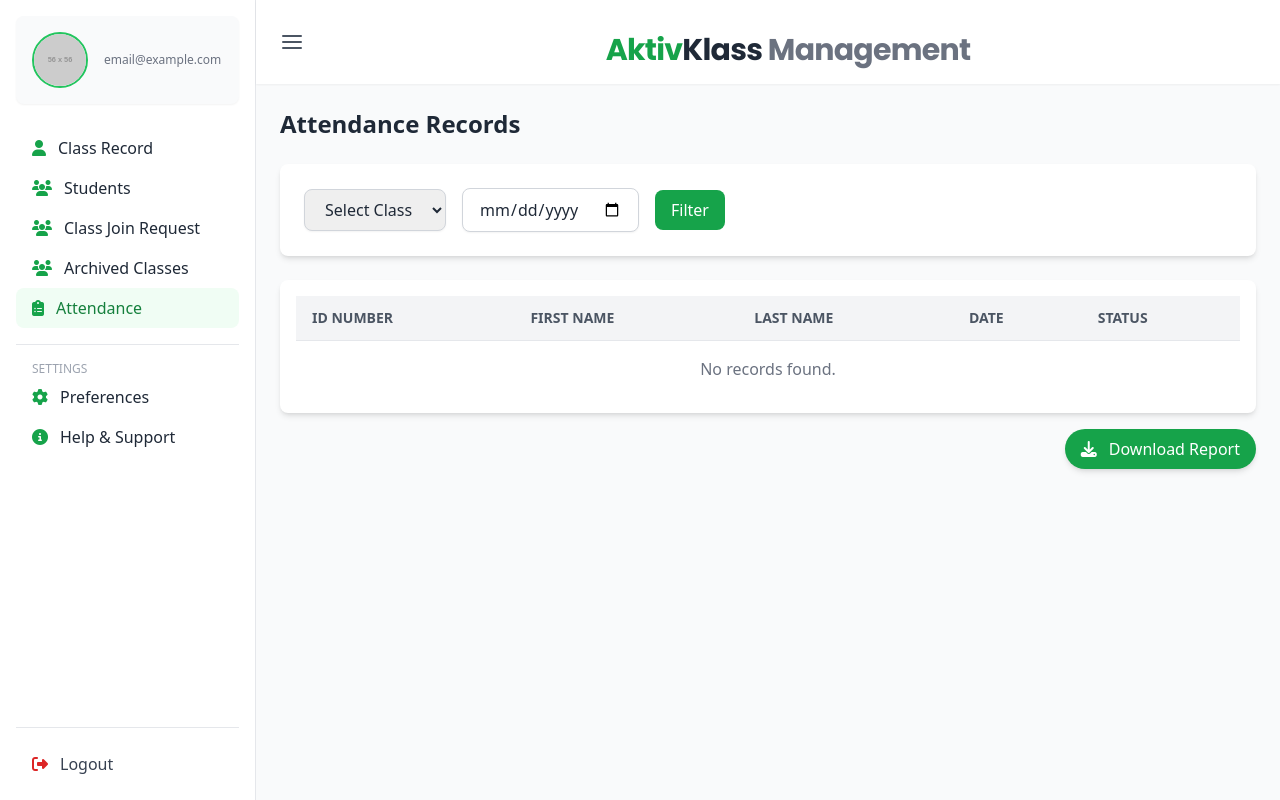
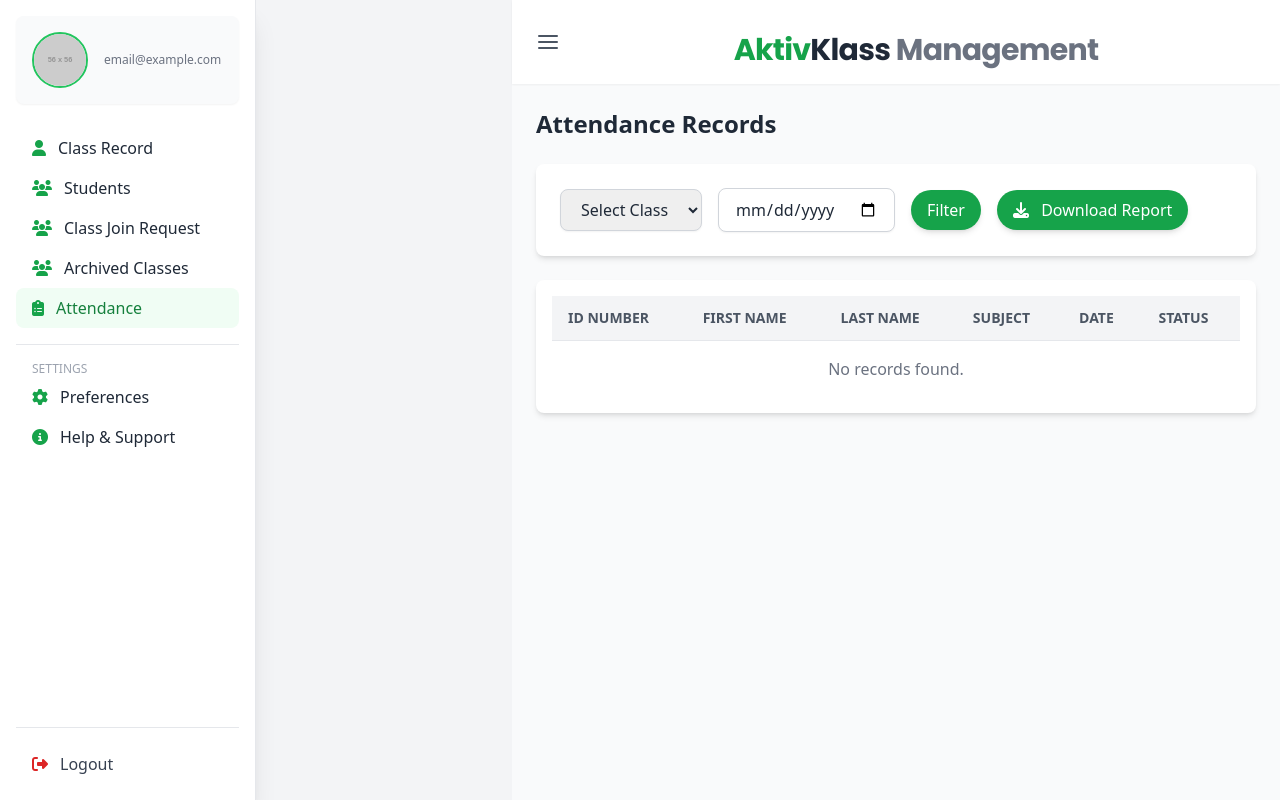
Before and after one commit to jomeamparo/aktivklass_csit327_g01, a Django app: page /faculty_attendance/ in a window 1280 px wide. Run offline with Django 5.2, Linux system fonts and the light colour scheme; grey boxes labelled with a size stand in for pictures from a placeholder-image service; some libraries are stand-ins or nearby versions.

Commit message:
feature(edit):update code

```diff
--- a/aktivklass/urls.py
+++ b/aktivklass/urls.py
@@ -17,6 +17,7 @@
 from django.contrib import admin
 from django.urls import include, path
 from django.urls import path, include
+from core.views import faculty_attendance_view
 
 urlpatterns = [
     path('admin/', admin.site.urls),
@@ -33,4 +34,7 @@
     path('class_join_request/', include('class_join_request.urls')),
     path('notifications/', include('notifications.urls')),
     path('faculty_attendance/', include('faculty_attendance.urls')),
+
+       path('faculty_attendance/', faculty_attendance_view, name='faculty_attendance'),
+
 ]
--- a/templates/faculty_attendance/faculty_attendance.html
+++ b/templates/faculty_attendance/faculty_attendance.html
@@ -11,8 +11,8 @@
 </head>
 <body class="min-h-screen bg-gray-100 font-sans antialiased text-gray-800">
     <div class="flex h-screen overflow-hidden">
-    <!-- Sidebar -->
-    <aside id="sidebar" class="w-64 bg-white shadow-xl border-r border-gray-200 p-4 flex flex-col transition-all duration-300 ease-in-out">
+
+        <aside id="sidebar" class="hidden md:flex w-64 bg-white shadow-xl border-r border-gray-200 p-4 flex-col transition-all duration-300 ease-in-out fixed md:relative z-40 h-full">
             <div class="flex items-center space-x-4 p-4 rounded-lg bg-gray-50 shadow-sm mb-6">
                 <img src="https://placehold.co/56x56/f0f0f0/333?text=P" alt="Profile Photo" class="w-14 h-14 rounded-full border-2 border-green-500 object-cover" />
                 <div>
@@ -36,8 +36,7 @@
             </div>
         </aside>
 
-    <!-- Main Content -->
-    <div id="mainContent" class="flex-1 flex flex-col bg-gray-50 transition-all duration-300 ease-in-out">
+        <div id="mainContent" class="md:ml-64 flex-1 flex flex-col bg-gray-50 transition-all duration-300 ease-in-out">
             <header class="bg-white shadow-sm p-4 flex items-center justify-between">
                 <button id="toggleSidebar" class="p-2 rounded-md hover:bg-gray-100 focus:outline-none focus:ring-2 focus:ring-green-500">
                     <svg class="w-6 h-6 text-gray-600" fill="none" stroke="currentColor" stroke-width="2" stroke-linecap="round" stroke-linejoin="round">
@@ -55,29 +54,32 @@
                 <div></div>
             </header>
 
-      <!-- Page Content -->
             <main class="flex-1 p-6 overflow-y-auto">
                 <div class="container mx-auto">
                     <div class="flex justify-between items-center mb-6">
                         <h2 class="text-2xl font-bold text-gray-800">Attendance Records</h2>
                     </div>
 
-          <!-- Filter Form -->
-          <form method="get" class="bg-white p-6 rounded-lg shadow-md mb-6">
-            <div class="flex flex-col sm:flex-row items-start sm:items-center justify-start gap-4">
-              <select name="class" class="filter-dropdown px-4 py-2 border border-gray-300 rounded-lg focus:outline-none focus:ring-2 focus:ring-green-500 shadow-sm">
+                    <form method="get" class="bg-white p-6 rounded-lg shadow-md mb-6 flex flex-col sm:flex-row items-start sm:items-center gap-4">
+                        <select name="subject" class="filter-dropdown px-4 py-2 border border-gray-300 rounded-lg shadow-sm">
                             <option value="">Select Class</option>
-                <option value="OOP" {% if selected_class == "OOP" %}selected{% endif %}>OOP</option>
-                <option value="DSA" {% if selected_class == "DSA" %}selected{% endif %}>DSA</option>
-                <option value="MOBDEV" {% if selected_class == "MOBDEV" %}selected{% endif %}>MOBDEV</option>
-                <option value="IM2" {% if selected_class == "IM2" %}selected{% endif %}>IM2</option>
+                            <option value="OOP" {% if request.GET.subject == 'OOP' %}selected{% endif %}>OOP</option>
+                            <option value="DSA" {% if request.GET.subject == 'DSA' %}selected{% endif %}>DSA</option>
+                            <option value="IM2" {% if request.GET.subject == 'IM2' %}selected{% endif %}>IM2</option>
+                            <option value="DA" {% if request.GET.subject == 'DA' %}selected{% endif %}>DA</option>
                         </select>
-              <input type="date" name="date" value="{{ selected_date }}" class="filter-date px-4 py-2 border border-gray-300 rounded-lg focus:outline-none focus:ring-2 focus:ring-green-500 shadow-sm">
-              <button type="submit" class="bg-green-600 text-white px-4 py-2 rounded-lg hover:bg-green-700 transition">Filter</button>
-            </div>
+
+                        <input type="date" name="date" class="filter-date px-4 py-2 border border-gray-300 rounded-lg shadow-sm" value="{{ request.GET.date }}">
+
+                        <button type="submit" class="bg-green-600 text-white px-4 py-2 rounded-full hover:bg-green-700 transition shadow-md">
+                            Filter
+                        </button>
+
+                        <button type="submit" name="download" value="1" class="bg-green-600 text-white px-4 py-2 rounded-full hover:bg-green-700 transition shadow-md">
+                            <i class="fas fa-download mr-2"></i> Download Report
+                        </button>
                     </form>
 
-          <!-- Attendance Table -->
                     <div class="overflow-x-auto bg-white p-4 rounded-lg shadow-md">
                         <table class="min-w-full border-collapse">
                             <thead>
@@ -85,33 +87,28 @@
                                     <th class="py-3 px-4 text-left text-gray-600 uppercase text-sm font-semibold border-b border-gray-200">ID Number</th>
                                     <th class="py-3 px-4 text-left text-gray-600 uppercase text-sm font-semibold border-b border-gray-200">First Name</th>
                                     <th class="py-3 px-4 text-left text-gray-600 uppercase text-sm font-semibold border-b border-gray-200">Last Name</th>
+                                    <th class="py-3 px-4 text-left text-gray-600 uppercase text-sm font-semibold border-b border-gray-200">Subject</th>
                                     <th class="py-3 px-4 text-left text-gray-600 uppercase text-sm font-semibold border-b border-gray-200">Date</th>
                                     <th class="py-3 px-4 text-left text-gray-600 uppercase text-sm font-semibold border-b border-gray-200">Status</th>
                                 </tr>
                             </thead>
                             <tbody>
                                 {% for record in records %}
-                <tr class="hover:bg-gray-50">
-                  <td class="py-3 px-4 border-b text-sm text-gray-700">{{ record.id_number }}</td>
-                  <td class="py-3 px-4 border-b text-sm text-gray-700">{{ record.first_name }}</td>
-                  <td class="py-3 px-4 border-b text-sm text-gray-700">{{ record.last_name }}</td>
-                  <td class="py-3 px-4 border-b text-sm text-gray-700">{{ record.date }}</td>
-                  <td class="py-3 px-4 border-b text-sm font-semibold text-green-600">{{ record.status }}</td>
+                                <tr class="hover:bg-gray-50 transition duration-150 ease-in-out">
+                                    <td class="py-3 px-4 border-b border-gray-200 text-sm text-gray-700">{{ record.id_number }}</td>
+                                    <td class="py-3 px-4 border-b border-gray-200 text-sm text-gray-700">{{ record.first_name }}</td>
+                                    <td class="py-3 px-4 border-b border-gray-200 text-sm text-gray-700">{{ record.last_name }}</td>
+                                    <td class="py-3 px-4 border-b border-gray-200 text-sm text-gray-700">{{ record.subject }}</td>
+                                    <td class="py-3 px-4 border-b border-gray-200 text-sm text-gray-700">{{ record.date|date:"d-m-Y" }}</td>
+                                    <td class="py-3 px-4 border-b border-gray-200 text-sm text-green-600 font-semibold">{{ record.status }}</td>
                                 </tr>
                                 {% empty %}
                                 <tr>
-                  <td colspan="5" class="text-center py-4 text-gray-500">No records found.</td>
+                                    <td colspan="6" class="text-center text-gray-500 py-4">No records found.</td>
                                 </tr>
                                 {% endfor %}
                             </tbody>
                         </table>
-          </div>
-
-          <!-- Download Button -->
-          <div class="flex justify-end mt-4">
-            <button class="bg-green-600 text-white px-4 py-2 rounded-full hover:bg-green-700 transition shadow-md">
-              <i class="fas fa-download mr-2"></i> Download Report
-            </button>
                     </div>
                 </div>
             </main>
@@ -121,41 +118,57 @@
     <script>
         const toggleButton = document.getElementById("toggleSidebar");
         const sidebar = document.getElementById("sidebar");
+
         toggleButton.addEventListener("click", () => {
             sidebar.classList.toggle("hidden");
         });
+
+        // This ensures the sidebar hides on small screens when shown
+        // and stays hidden unless toggled or screen size changes
+        window.addEventListener('resize', () => {
+            if (window.innerWidth >= 768) {
+                sidebar.classList.remove('hidden');
+            } else {
+                sidebar.classList.add('hidden');
+            }
+        });
+
+        // Initialize sidebar state on load
+        if (window.innerWidth < 768) {
+            sidebar.classList.add('hidden');
+        }
     </script>
 
     <style>
-    .scrollbar-thin::-webkit-scrollbar {
-      width: 6px;
-    }
-    .scrollbar-thin::-webkit-scrollbar-thumb {
-      background-color: #10b981;
-      border-radius: 9999px;
-    }
-    @keyframes float {
-      0%, 100% { transform: translateY(0); }
-      50% { transform: translateY(-6px); }
-    }
-    .animate-float {
-      animation: float 3s ease-in-out infinite;
-    }
+        /* These media queries are already correctly controlling sidebar visibility */
         @media (max-width: 768px) {
             #sidebar {
-        position: absolute;
-        left: -256px;
-        z-index: 50;
+                display: none; /* Hide by default on small screens */
+                position: fixed; /* Allow it to slide over content */
+                left: 0;
+                top: 0;
                 height: 100vh;
+                background-color: white;
+                z-index: 50; /* Ensure it's above other content */
             }
             #sidebar.hidden {
-        left: 0;
+                transform: translateX(-100%); /* Slide out of view */
+            }
+            #sidebar.show {
+                transform: translateX(0); /* Slide into view */
             }
         }
+
+        /* Adjust main content margin for mobile when sidebar is shown (optional, depends on UX) */
+        @media (min-width: 768px) {
+            #mainContent {
+                margin-left: 16rem; /* Tailwind's ml-64 */
+            }
+        }
+
         @media (max-width: 640px) {
             .filter-dropdown, .filter-date {
                 width: 100%;
-        flex-basis: 100%;
             }
         }
     </style>
```
Also changed, not shown: core/models.py (+11 -0 lines), core/views.py (+47 -13 lines), core/migrations/0001_initial.py, core/migrations/0002_notification.py (deleted), core/migrations/0003_delete_notification.py (deleted), core/migrations/0004_student_status.py (deleted). Lines whose indentation alone changed are shown as unchanged.
